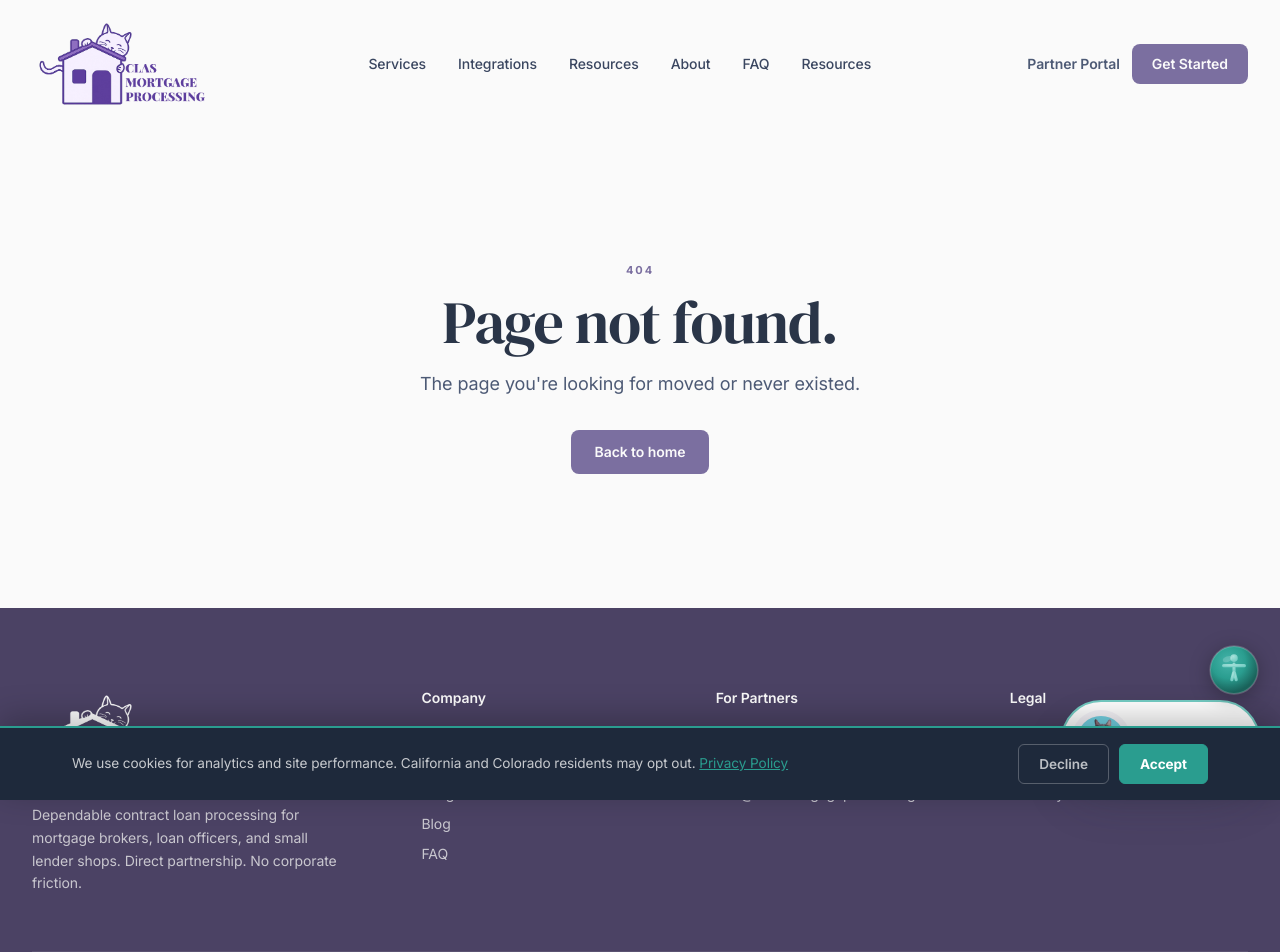
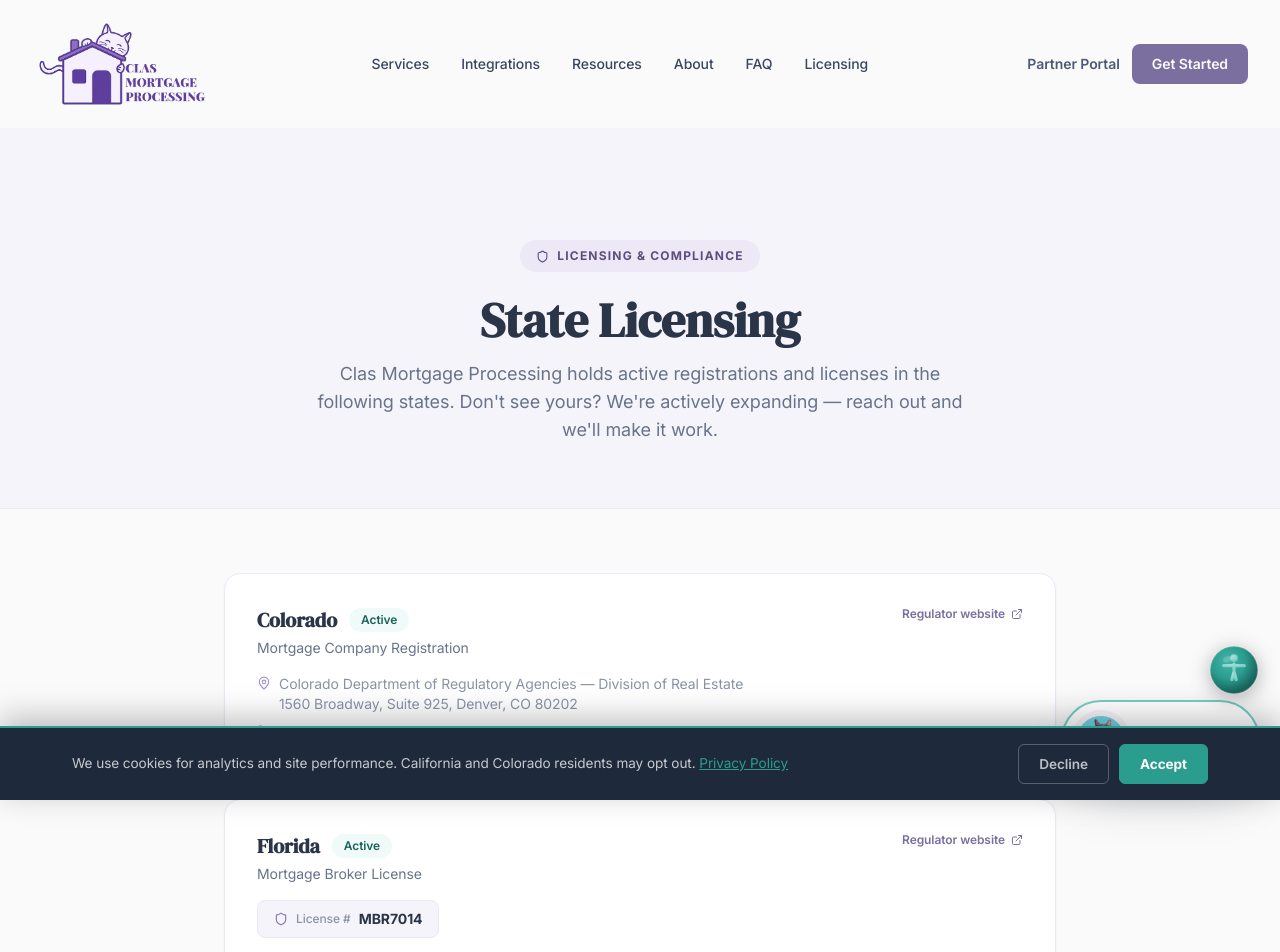
Before and after one commit to AppStudioPros/clas-mortgage-processing, a Next.js app: page /licensing in a window 1280 px wide. Before the commit this address had no page. Shown: the top 952 px of the page. Built offline with nearby package versions, Linux system fonts and the light colour scheme.

Commit message:
feat: add /licensing page with state license numbers; fix duplicate Resources in nav

```diff
--- /dev/null
+++ b/app/licensing/page.js
@@ -0,0 +1,119 @@
+import { Shield, MapPin, Phone, ExternalLink } from 'lucide-react';
+
+export const metadata = {
+  title: 'State Licensing | Clas Mortgage Processing',
+  description: 'Clas Mortgage Processing is licensed in Colorado, Florida, and North Carolina. View our state license numbers and regulatory contact information.',
+  alternates: { canonical: 'https://clasmortgageprocessing.com/licensing' },
+};
+
+const LICENSES = [
+  {
+    state: 'Colorado',
+    type: 'Mortgage Company Registration',
+    number: null,
+    agency: 'Colorado Department of Regulatory Agencies — Division of Real Estate',
+    address: '1560 Broadway, Suite 925, Denver, CO 80202',
+    phone: '800-886-7675',
+    url: 'https://dre.colorado.gov',
+  },
+  {
+    state: 'Florida',
+    type: 'Mortgage Broker License',
+    number: 'MBR7014',
+    agency: 'Florida Office of Financial Regulation',
+    address: '200 East Gaines Street, Tallahassee, FL 32399',
+    phone: '850-410-9895',
+    url: 'https://www.flofr.gov',
+  },
+  {
+    state: 'North Carolina',
+    type: 'Mortgage Origination Support Registration',
+    number: 'R-219565',
+    agency: 'North Carolina Commissioner of Banks Office',
+    address: '4309 Mail Service Center, Raleigh, NC 27699',
+    phone: '919-733-3016',
+    url: 'https://www.nccob.gov',
+  },
+];
+
+export default function LicensingPage() {
+  return (
+    <div className="min-h-screen bg-cream-50">
+      {/* Hero */}
+      <section className="bg-lavender-50 border-b border-lavender-100 pt-28 pb-16">
+        <div className="container-px mx-auto max-w-4xl text-center">
+          <div className="inline-flex items-center gap-2 bg-lavender-100 text-lavender-700 text-xs font-bold uppercase tracking-widest px-4 py-2 rounded-full mb-6">
+            <Shield size={13} /> Licensing & Compliance
+          </div>
+          <h1 className="font-display text-4xl sm:text-5xl font-bold text-slate2-900 mb-4 leading-tight">
+            State Licensing
+          </h1>
+          <p className="text-slate2-600 text-lg max-w-2xl mx-auto">
+            Clas Mortgage Processing holds active registrations and licenses in the following states. Don&apos;t see yours? We&apos;re actively expanding — reach out and we&apos;ll make it work.
+          </p>
+        </div>
+      </section>
+
+      {/* License cards */}
+      <section className="py-16 container-px mx-auto max-w-4xl">
+        <div className="grid gap-6">
+          {LICENSES.map((lic) => (
+            <div key={lic.state} className="bg-white rounded-2xl border border-lavender-100 shadow-sm p-7 sm:p-8">
+              <div className="flex flex-col sm:flex-row sm:items-start sm:justify-between gap-4">
+                <div className="flex-1">
+                  <div className="flex items-center gap-3 mb-1">
+                    <h2 className="font-display text-xl font-bold text-slate2-900">{lic.state}</h2>
+                    <span className="inline-block bg-teal2-50 text-teal2-700 text-xs font-semibold px-3 py-1 rounded-full">Active</span>
+                  </div>
+                  <p className="text-slate2-600 text-sm mb-4">{lic.type}</p>
+
+                  {lic.number && (
+                    <div className="inline-flex items-center gap-2 bg-lavender-50 border border-lavender-100 rounded-lg px-4 py-2 mb-4">
+                      <Shield size={14} className="text-lavender-500" />
+                      <span className="text-xs text-slate2-500 font-medium">License #</span>
+                      <span className="text-sm font-bold text-slate2-900">{lic.number}</span>
+                    </div>
+                  )}
+
+                  <div className="space-y-2 text-sm text-slate2-500">
+                    <div className="flex items-start gap-2">
+                      <MapPin size={14} className="mt-0.5 shrink-0 text-lavender-400" />
+                      <span>{lic.agency}<br />{lic.address}</span>
+                    </div>
+                    <div className="flex items-center gap-2">
+                      <Phone size={14} className="shrink-0 text-lavender-400" />
+                      <a href={`tel:${lic.phone.replace(/-/g, '')}`} className="hover:text-lavender-600 transition-colors">{lic.phone}</a>
+                    </div>
+                  </div>
+                </div>
+
+                <a
+                  href={lic.url}
+                  target="_blank"
+                  rel="noopener noreferrer"
+                  className="inline-flex items-center gap-1.5 text-xs font-semibold text-lavender-600 hover:text-lavender-800 transition-colors whitespace-nowrap"
+                >
+                  Regulator website <ExternalLink size={12} />
+                </a>
+              </div>
+            </div>
+          ))}
+        </div>
+
+        {/* More states CTA */}
+        <div className="mt-10 rounded-2xl bg-gradient-to-br from-lavender-600 to-purple-700 p-8 text-center text-white">
+          <h3 className="font-display text-xl font-bold mb-2">Don&apos;t see your state?</h3>
+          <p className="text-white/80 text-sm mb-6 max-w-md mx-auto">
+            We&apos;re actively expanding our licensing footprint. We&apos;re willing to obtain licenses as needed — let&apos;s talk.
+          </p>
+          <a
+            href="/contact"
+            className="inline-flex items-center gap-2 bg-white text-lavender-700 font-bold text-sm px-6 py-3 rounded-xl hover:bg-lavender-50 transition-colors"
+          >
+            Get in touch
+          </a>
+        </div>
+      </section>
+    </div>
+  );
+}
--- a/components/Nav.js
+++ b/components/Nav.js
@@ -9,7 +9,7 @@
   { href: '/resources', label: 'Resources' },
   { href: '/about', label: 'About' },
   { href: '/faq', label: 'FAQ' },
-  { href: '/resources', label: 'Resources' },
+  { href: '/licensing', label: 'Licensing' },
 ];
 
 export default function Nav() {
```
